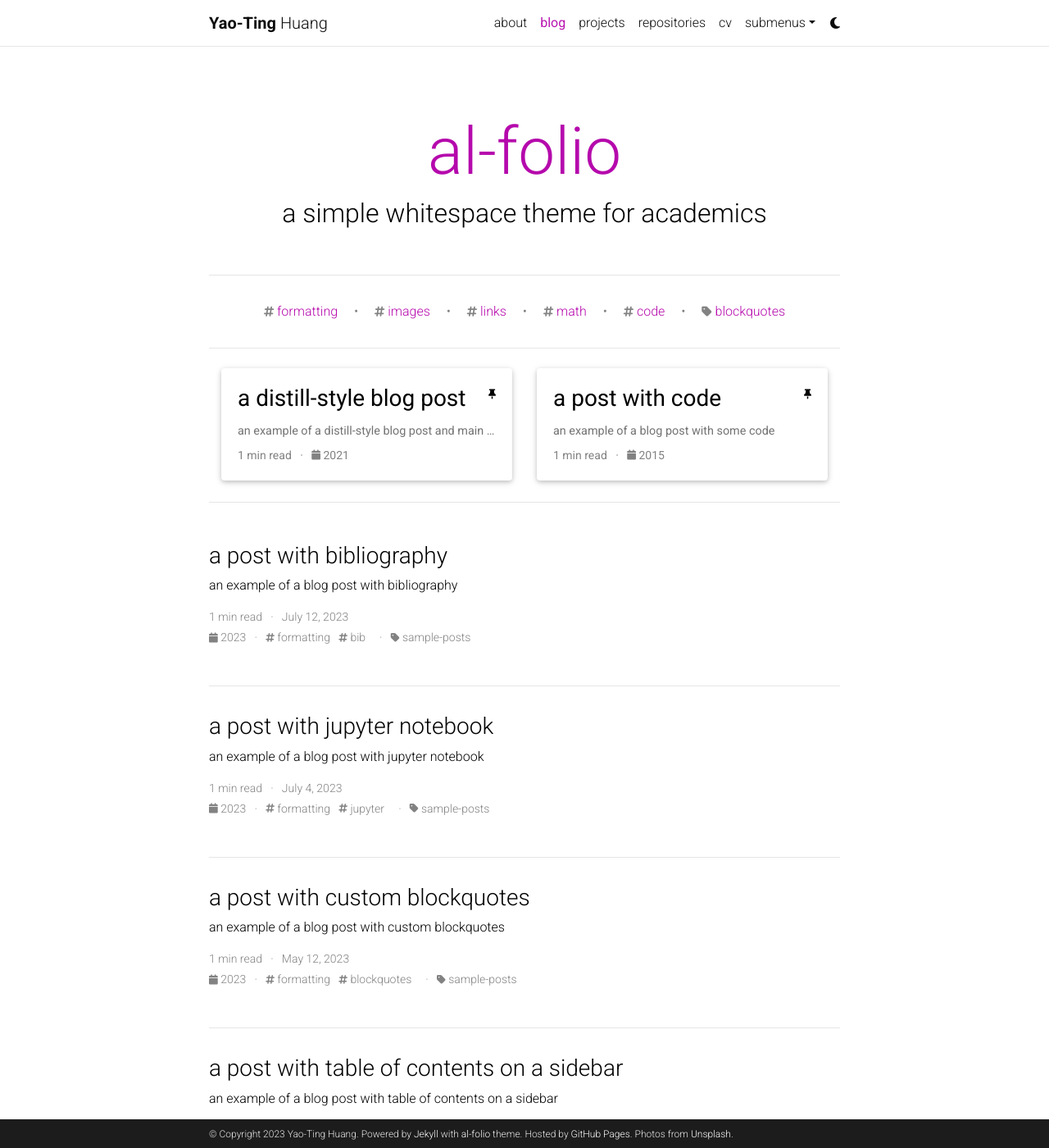
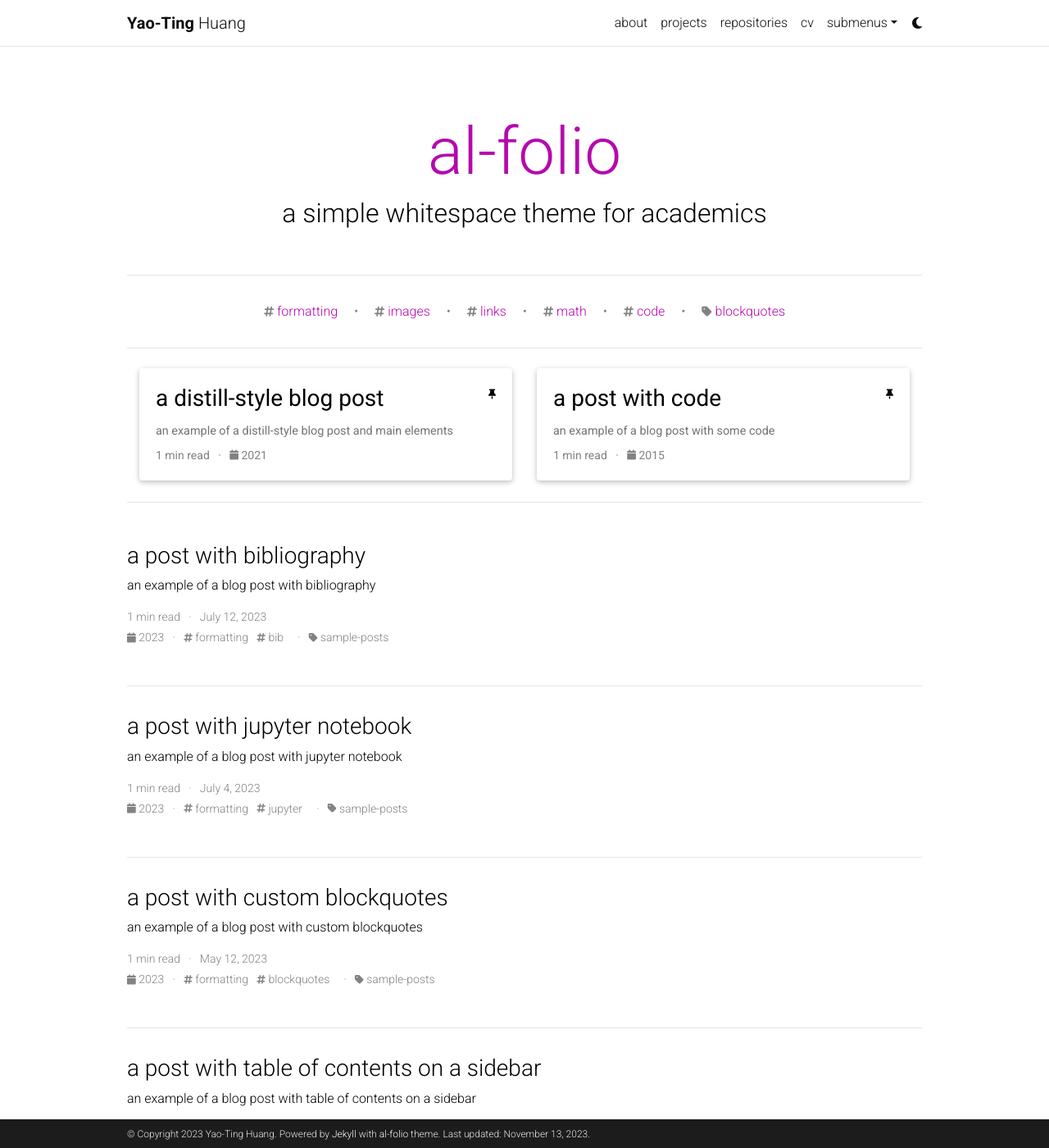
Before and after one commit to Daniel891116/Daniel891116.github.io, a Jekyll site: the page built from blog/index.html, in a window 1280 px wide and 1400 px high. Shown: the whole window at 82% size. Built offline with Jekyll 4.4.1, drawn with Linux system fonts in a browser that asks for light colours; the list of posts is cut into pages by our own code; comment, search, counter and statistics services are not loaded; a style sheet for code colours, icons or effects is not loaded.

```diff
--- a/_config.yml
+++ b/_config.yml
@@ -11,8 +11,6 @@ description: > # the ">" symbol means to ignore newlines until "footer_text:"
   A simple, whitespace theme for academics. Based on [*folio](https://github.com/bogoli/-folio) design.
 footer_text: >
   Powered by <a href="https://jekyllrb.com/" target="_blank">Jekyll</a> with <a href="https://github.com/alshedivat/al-folio">al-folio</a> theme.
-  Hosted by <a href="https://pages.github.com/" target="_blank">GitHub Pages</a>.
-  Photos from <a href="https://unsplash.com" target="_blank">Unsplash</a>.
 keywords: NTUEE, Reinforcement Learning, Computer Vision  # add your own keywords or leave empty
 
 lang: en # the language of your site (for example: en, fr, cn, ru, etc.)
@@ -20,7 +18,7 @@ icon: 🅳 # the emoji used as the favicon (alternatively, provide image name in
 
 url: https://Daniel891116.github.io # the base hostname & protocol for your site
 baseurl:  # the subpath of your site, e.g. /blog/
-last_updated: false # set to true if you want to display last updated in the footer
+last_updated: true # set to true if you want to display last updated in the footer
 impressum_path:  # set to path to include impressum link in the footer, use the same path as permalink in a page, helps to conform with EU GDPR
 
 # -----------------------------------------------------------------------------
@@ -28,8 +26,8 @@ impressum_path:  # set to path to include impressum link in the footer, use the
 # -----------------------------------------------------------------------------
 
 # repo color theme
-repo_theme_light: default       # https://github.com/anuraghazra/github-readme-stats/blob/master/themes/README.md
-repo_theme_dark: dark           # https://github.com/anuraghazra/github-readme-stats/blob/master/themes/README.md
+repo_theme_light: shadow_blue   # https://github.com/anuraghazra/github-readme-stats/blob/master/themes/README.md
+repo_theme_dark: vue-dark       # https://github.com/anuraghazra/github-readme-stats/blob/master/themes/README.md
 repo_trophies:
   enabled: true
   theme_light: flat    # https://github.com/ryo-ma/github-profile-trophy
@@ -51,7 +49,7 @@ navbar_fixed: true
 footer_fixed: true
 
 # Dimensions
-max_width: 800px
+max_width: 1000px # default: 800px
 
 # TODO: add layout settings (single page vs. multi-page)
 
@@ -121,7 +119,7 @@ bing_site_verification:  # out your bing-site-verification ID (Bing Webmaster)
 # -----------------------------------------------------------------------------
 
 blog_name: al-folio # blog_name will be displayed in your blog page
-blog_nav_title: blog # your blog must have a title for it to be displayed in the nav bar
+blog_nav_title: # your blog must have a title for it to be displayed in the nav bar
 blog_description: a simple whitespace theme for academics
 permalink: /blog/:year/:title/
 
```
